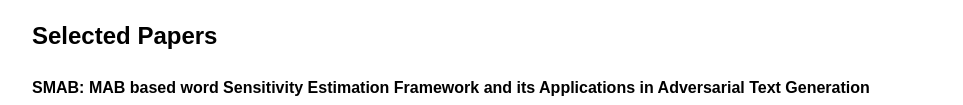
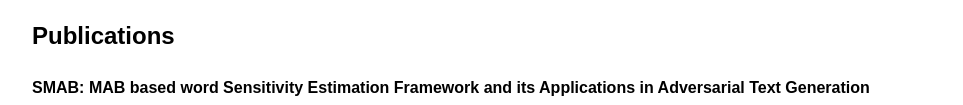
Before and after one commit to SachinVashisth/SachinVashisth.github.io, a plain HTML site: page index.html in a window 1280 px wide. Shown: the part 287-392 px from the top of the page, without its empty margins (158-1121 px from the left). Drawn offline with Linux system fonts and the light colour scheme.

Commit message:
Update index.html

```diff
--- a/index.html
+++ b/index.html
@@ -74,7 +74,7 @@
     I am primarily interested in factuality and interpretability through neuro-symbolic approaches.
   </p>
 
-  <h2>Selected Papers</h2>
+  <h2>Publications</h2>
   <ul class="papers">
     <li>
       <strong>SMAB: MAB based word Sensitivity Estimation Framework and its Applications in Adversarial Text Generation</strong>
```
